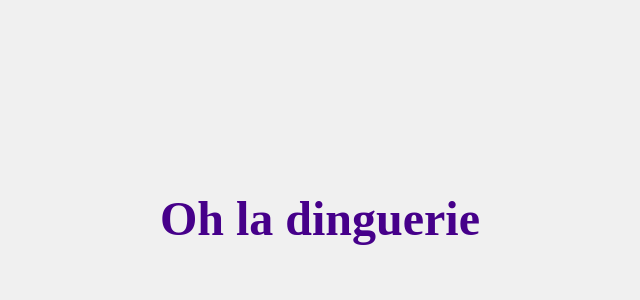
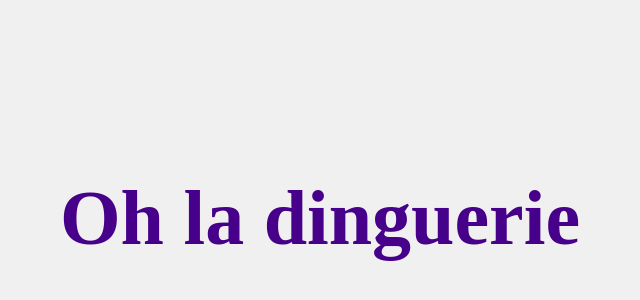
Before and after one commit to N0valty/Essai_AP, a plain HTML site: page index.html in a window 1280 px wide. Shown: the part 182-482 px from the top of the page, without its empty margins (320-960 px from the left). Drawn offline with Linux system fonts and the light colour scheme.

Commit message:
Update index.html

```diff
--- a/index.html
+++ b/index.html
@@ -25,7 +25,7 @@
         }
 
         .rainbow-text {
-            font-size: 48px;
+            font-size: 78px;
             font-weight: bold;
             animation: rainbow 3s infinite;
             text-align: center;
```
